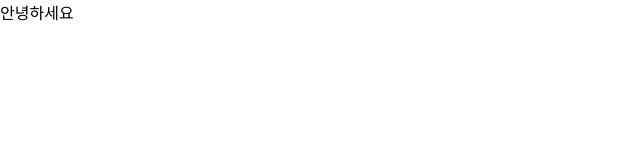
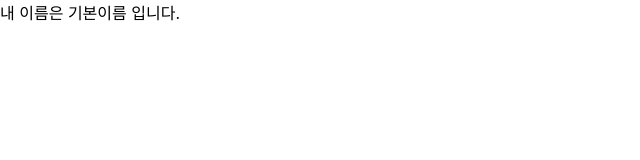
Before and after one commit to qoalstn44/React, a React (Create React App) app in the folder week-1/: page / in a window 1280 px wide. Shown: the top 160 px of the page, without its empty margins (0-640 px from the left). Built offline with nearby package versions, Linux system fonts and the light colour scheme.

Commit message:
posts_defaultProps

```diff
--- a/week-1/src/App.js
+++ b/week-1/src/App.js
@@ -1,12 +1,12 @@
-// src/App.js
+// components/Child.js
+
 import React from "react";
 
-function User(props) {
-  return <div>{props.children}</div>;
+function Child({ name = "기본이름" }) {
+  return <div>내 이름은 {name} 입니다. </div>; //defaultProps 사용예시
 }
 
-function App() {
-  return <User>안녕하세요</User>;
-}
-
-export default App;
+// Child.defaultProps = {
+//   name: "기본이름",
+// }; //defaultProps 사용예시
+export default Child;
```
